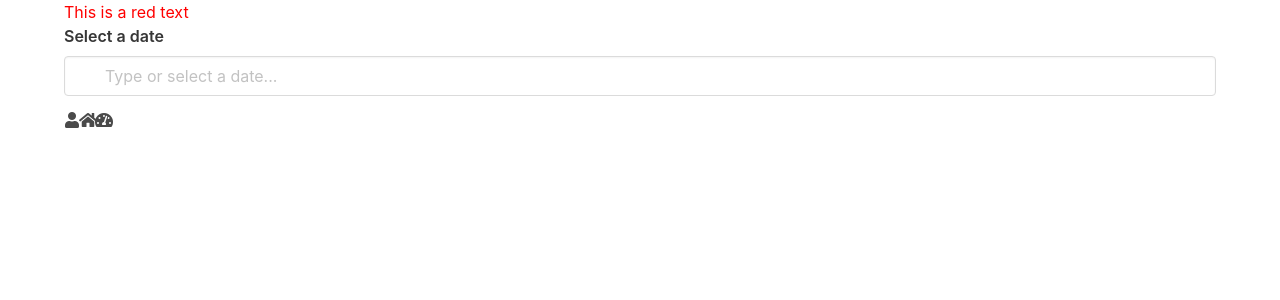
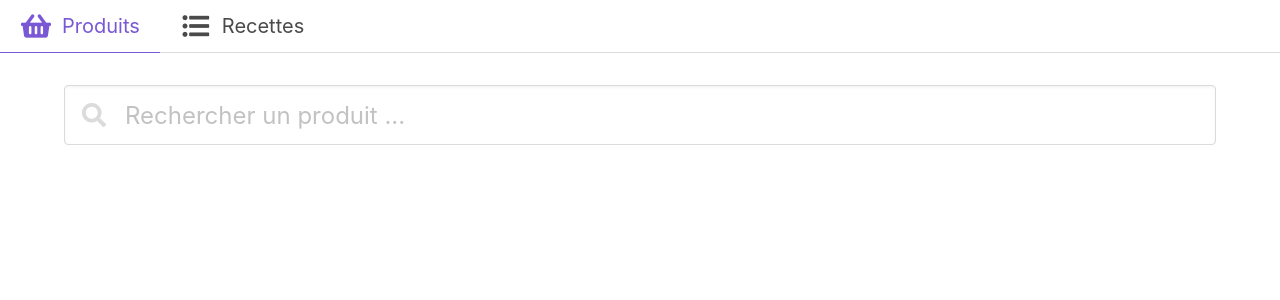
Before and after one commit to sticmac/ProgWeb2k19, a Vue app in the folder client/: page /home in a window 1280 px wide. Shown: the top 300 px of the page. Built offline with nearby package versions, Linux system fonts and the light colour scheme.

Commit message:
Added router and home page

```diff
--- a/client/package.json
+++ b/client/package.json
@@ -1,5 +1,5 @@
 {
-  "name": "aide_a_la_cuisine",
+  "name": "programmable_web",
   "version": "0.1.0",
   "private": true,
   "scripts": {
@@ -10,7 +10,8 @@
   "dependencies": {
     "buefy": "^0.7.1",
     "style-resources-loader": "^1.2.1",
-    "vue": "^2.5.21"
+    "vue": "^2.5.21",
+    "vue-router": "^3.0.2"
   },
   "devDependencies": {
     "@fortawesome/fontawesome-free": "^5.6.3",
--- a/client/src/App.vue
+++ b/client/src/App.vue
@@ -1,20 +1,21 @@
 <template>
   <div id="app">
-    <Accueil/>
+    <Header></Header>
+    <router-view></router-view>
   </div>
 </template>
 
 <script>
-import Accueil from './components/Accueil.vue'
+import Header from './components/Header.vue'
 
 export default {
-  name: 'app',
+  name: "app",
   components: {
-    Accueil
+    Header
   }
-}
+};
 </script>
 
 <style lang="scss">
-@import './src/styles/global.scss';
+@import "./src/styles/global.scss";
 </style>
--- a/client/src/components/Accueil.vue
+++ /dev/null
@@ -1,43 +0,0 @@
-<template>
-<div class="container">
-    <p class="test">This is a red text</p>
-    <b-field label="Select a date">
-        <b-datepicker
-            placeholder="Type or select a date..."
-            icon="calendar-today"
-            editable>
-        </b-datepicker>
-    </b-field>
-        <div class="block">
-            <b-icon
-                pack="fas"
-                icon="user"
-                size="is-small">
-            </b-icon>
-            <b-icon
-                pack="fas"
-                icon="home"
-                size="is-small">
-            </b-icon>
-            <b-icon
-                pack="fas"
-                icon="tachometer-alt"
-                size="is-small">
-            </b-icon>
-        </div>
-</div>
-
-</template>
-
-<script>
-export default {
-  name: 'Accueil'
-}
-</script>
-
-<style lang="scss">
-$color: red;
-.test{
-    color: $color;
-}
-</style>
--- /dev/null
+++ b/client/src/components/Header.vue
@@ -0,0 +1,28 @@
+<template>
+  <section>
+    <b-tabs size="is-medium" class="block" v-model="selected">
+      <b-tab-item label="Produits" icon="shopping-basket"></b-tab-item>
+      <b-tab-item label="Recettes" icon="list-ul"></b-tab-item>
+    </b-tabs>
+  </section>
+</template>
+
+<script>
+export default {
+  name: "Header",
+  data() {
+    return {
+      selected: 0
+    };
+  },
+  watch: {
+    selected(value) {
+      if (value === 0) {
+          this.$router.push('home')
+      } else if (value === 1) {
+          this.$router.push('recipes')
+      }
+    }
+  }
+};
+</script>
--- /dev/null
+++ b/client/src/components/Product_Home.vue
@@ -0,0 +1,7 @@
+<template>
+  <div class="container">
+    <b-field>
+      <b-input placeholder="Rechercher un produit ..." size="is-large" icon="search"></b-input>
+    </b-field>
+  </div>
+</template>
--- a/client/src/main.js
+++ b/client/src/main.js
@@ -1,4 +1,5 @@
 import Vue from 'vue'
+import router from './services/router.js'
 import App from './App.vue'
 
 import Buefy from 'buefy'
@@ -6,8 +7,10 @@ import Buefy from 'buefy'
 Vue.config.productionTip = false
 
 Vue.use(Buefy, { defaultIconPack: 'fa' })
+
 // import '@fortawesome/fontawesome-free'
 
 new Vue({
+  router: router,
   render: h => h(App),
 }).$mount('#app')
--- /dev/null
+++ b/client/src/services/router.js
@@ -0,0 +1,19 @@
+import Vue from 'vue'
+import VueRouter from 'vue-router'
+
+// Views components
+import ProductHome from './../components/Product_Home.vue'
+
+Vue.use(VueRouter);
+
+const routes = [
+    { path: '/', redirect: '/home' },
+    { path: '/home', component: ProductHome },
+  ]
+
+const router = new VueRouter({
+    mode: "history",
+    routes : routes
+})
+
+export default router;
```
Also changed, not shown: 1 other file (tests, documents, lock files or other folders).
